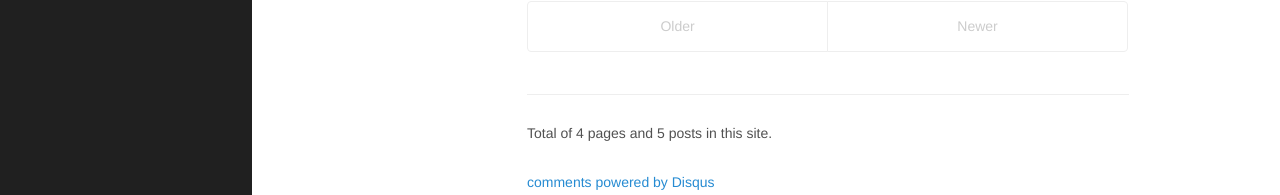
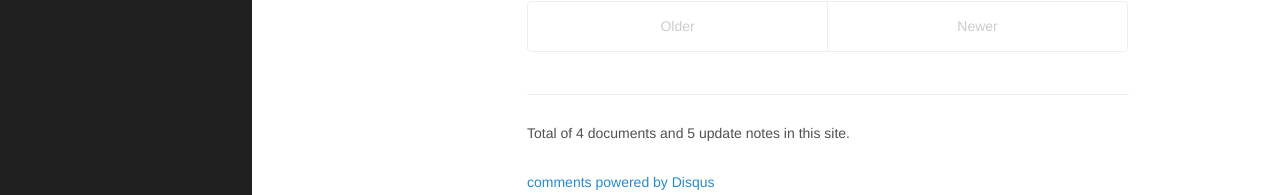
Before and after one commit to Ircama/osm-carto-tutorials, a Jekyll site: the page built from index.html, in a window 1280 px wide and 900 px high, scrolled down 832 px. Shown: the part 686-881 px from the top of the window. Built offline with Jekyll 4.4.1, drawn with Linux system fonts in a browser that asks for light colours; the list of posts is cut into pages by our own code; comment, search, counter and statistics services are not loaded.

Commit message:
Update counters.html

```diff
--- a/_includes/counters.html
+++ b/_includes/counters.html
@@ -14,5 +14,5 @@
 {% endfor %}
 
 <div class="related">
-<span class="post">Total of {{ page_counter }} pages and {{ post_counter }} posts in this site.</span>
+<span class="post">Total of {{ page_counter }} documents and {{ post_counter }} update notes in this site.</span>
 </div>
```
